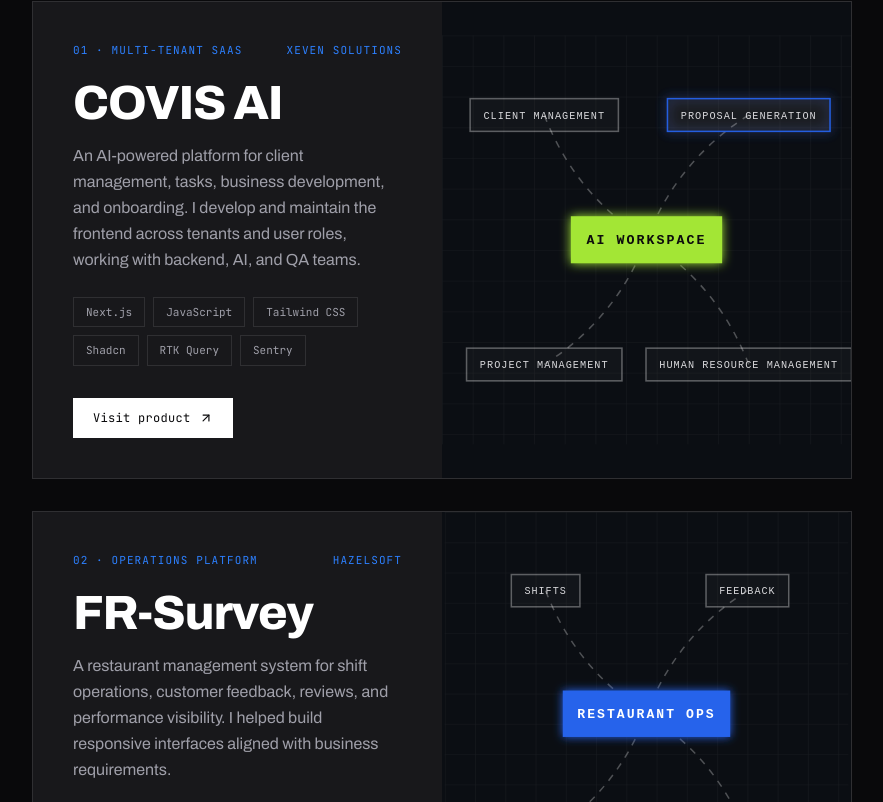
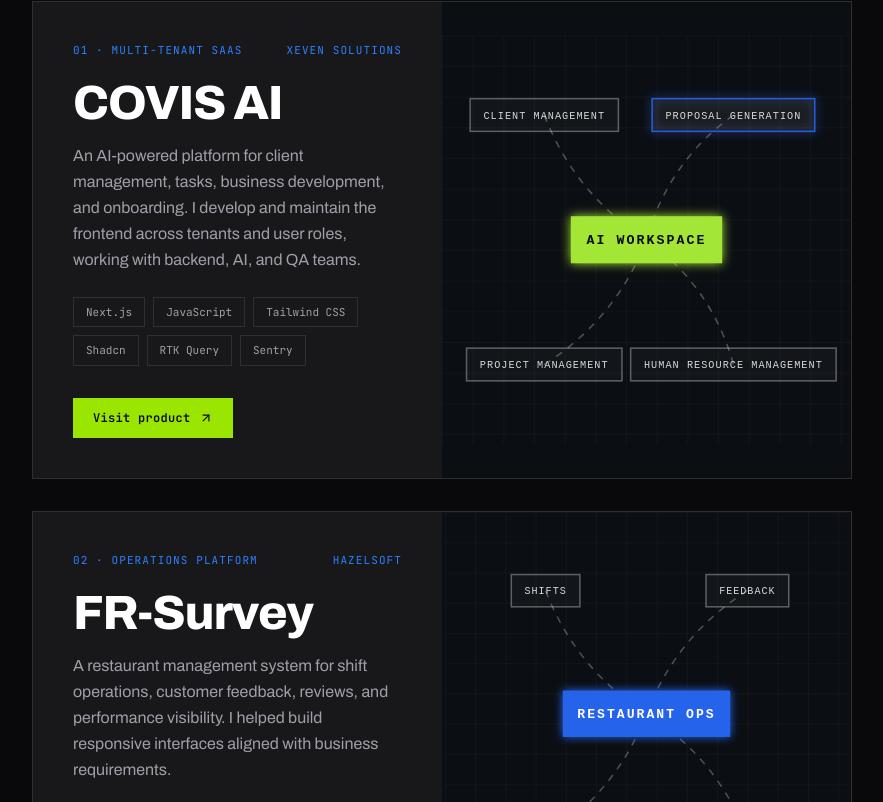
Before and after one commit to Bilal-Khan152/portfolio, a Next.js app: page / in a window 1280 px wide. Shown: the part 5092-5894 px from the top of the page, without its empty margins (340-1223 px from the left). Built offline with nearby package versions, Linux system fonts and the light colour scheme.

Commit message:
Work: theme lime Visit-product button; breathing room for COVIS diagram boxes

```diff
--- a/components/Work.jsx
+++ b/components/Work.jsx
@@ -153,9 +153,9 @@
       centerTone: 'lime',
       nodes: [
         { label: 'CLIENT MANAGEMENT', x: 100, y: 78 },
-        { label: 'PROPOSAL GENERATION', x: 300, y: 78, glow: '#2563EB' },
+        { label: 'PROPOSAL GENERATION', x: 285, y: 78, glow: '#2563EB' },
         { label: 'PROJECT MANAGEMENT', x: 100, y: 322 },
-        { label: 'HUMAN RESOURCE MANAGEMENT', x: 300, y: 322 },
+        { label: 'HUMAN RESOURCE MANAGEMENT', x: 285, y: 322 },
       ],
     },
   },
@@ -237,7 +237,7 @@
               href={project.cta.href}
               target="_blank"
               rel="noreferrer"
-              className="mt-8 inline-flex items-center gap-2 self-start bg-zinc-950 px-5 py-3 font-mono text-xs tracking-wide text-white dark:bg-white dark:text-zinc-950"
+              className="mt-8 inline-flex items-center gap-2 self-start bg-lime-400 px-5 py-3 font-mono text-xs font-semibold tracking-wide text-zinc-950 transition-colors hover:bg-lime-300"
             >
               {project.cta.label}
               <ArrowUpRight size={14} />
```
